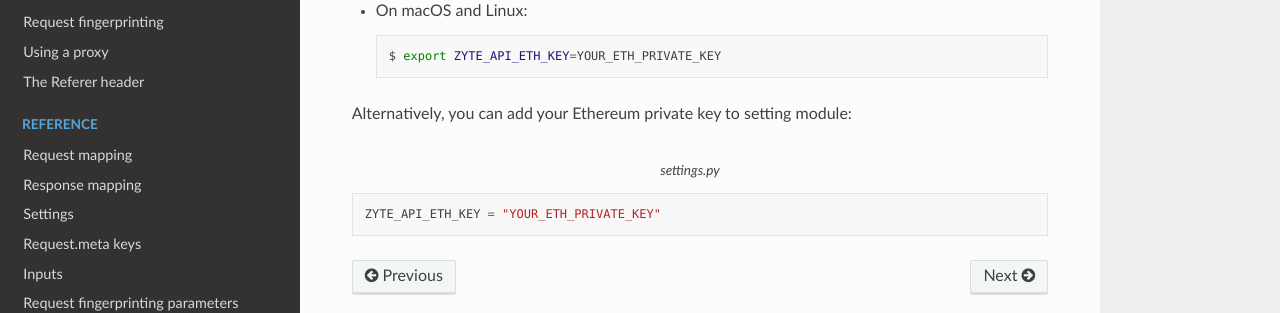
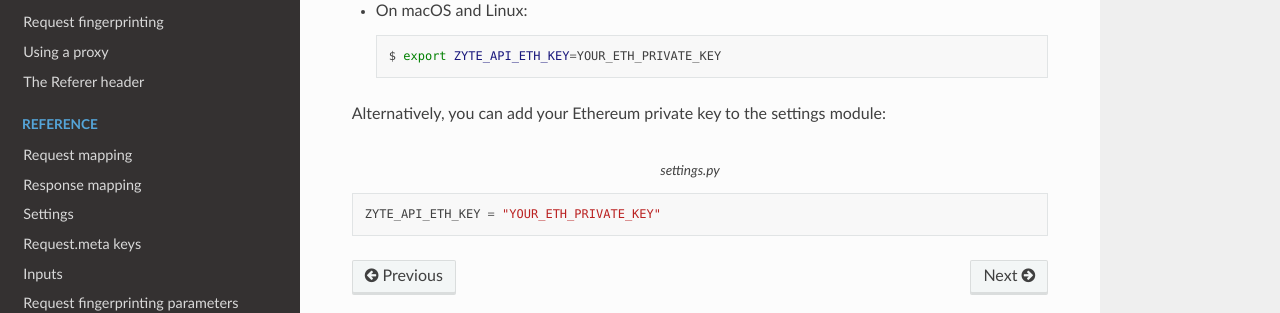
Before and after one commit to scrapy-plugins/scrapy-zyte-api, a Sphinx documentation site: the page built from docs/setup.rst, in a window 1280 px wide and 900 px high, scrolled down 3823 px. Shown: the part 475-788 px from the top of the window. Built offline with Sphinx 7.4.7 and the Read the Docs theme 3.1.0, drawn with Linux system fonts in a browser that asks for light colours.

Commit message:
Update docs/setup.rst
Co-authored-by: Andrey Rakhmatullin <wrar@wrar.name>

```diff
--- a/docs/setup.rst
+++ b/docs/setup.rst
@@ -253,7 +253,7 @@ variable, so that it also works when you use :doc:`python-zyte-api
 
         $ export ZYTE_API_ETH_KEY=YOUR_ETH_PRIVATE_KEY
 
-Alternatively, you can add your Ethereum private key to setting module:
+Alternatively, you can add your Ethereum private key to the settings module:
 
 .. code-block:: python
     :caption: settings.py
```
